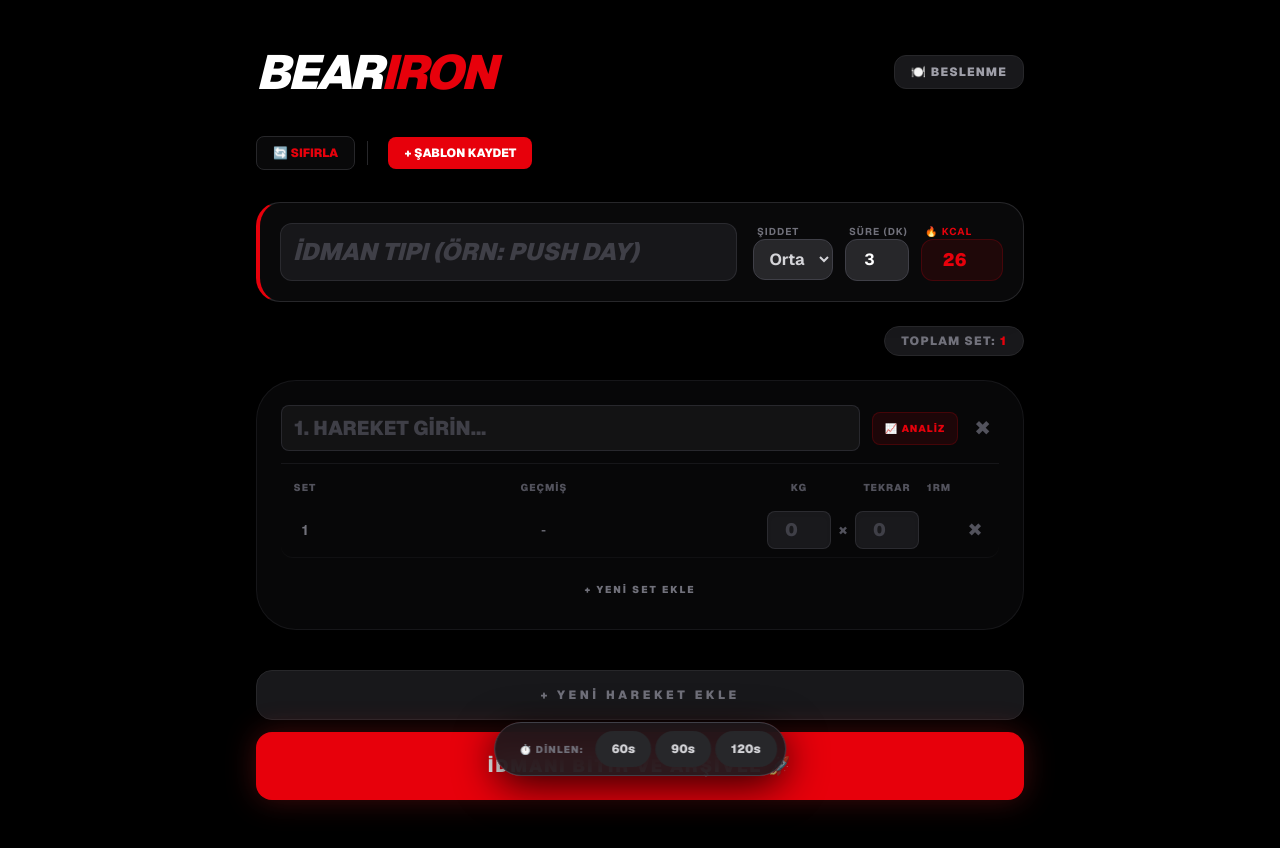
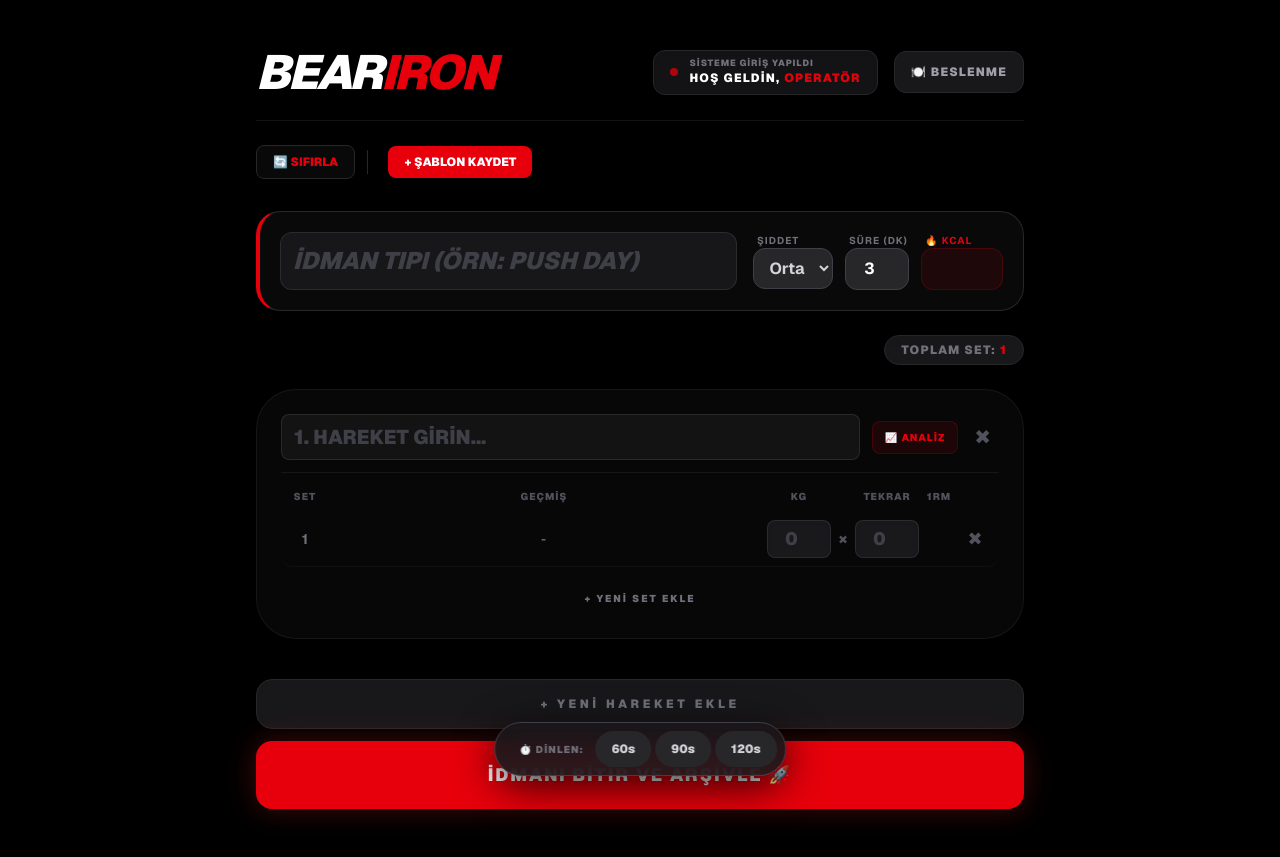
Before and after one commit to isencao/BearTrack, a Next.js app in the folder frontend/: page /workout in a window 1280 px wide. Built offline with nearby package versions, Linux system fonts and the light colour scheme.

Commit message:
arayüzsel değişimler

```diff
--- a/frontend/app/nutrition/page.tsx
+++ b/frontend/app/nutrition/page.tsx
@@ -27,6 +27,9 @@ export default function NutritionPage() {
   const dateInputRef = useRef<HTMLInputElement>(null);
   const [reportData, setReportData] = useState<any>(null);
   const [isReportLoading, setIsReportLoading] = useState(false);
+
+  // KULLANICI ADI STATE'İ (YENİ EKLENDİ)
+  const [username, setUsername] = useState<string>("OPERATÖR");
 
   const [profile, setProfile] = useState({
     weight: 103, height: 183, age: 23, activity: 1.55, goal: "cut"
@@ -127,11 +130,22 @@ export default function NutritionPage() {
   };
 
   const handleLogout = () => {
+  // 1. Tüm Bearguard tarayıcı kalıntılarını sil!
   localStorage.removeItem("bearToken");
+  localStorage.removeItem("bearProfile");
+  localStorage.removeItem("bearTemplates");
+
+  // 2. State'leri (Aktif Ekranı) Sıfırla
   setToken(null);
   setFoods([]);
   setAuthUsername("");
   setAuthPassword("");
+
+  // Eğer nutrition sayfasındaysan profili de sıfırla
+  if (typeof setProfile === 'function') {
+    setProfile({ weight: 0, height: 0, age: 0, activity: 1.55, goal: "cut" });
+  }
+
   setIsAuthModalOpen(true);
 };
 
@@ -148,6 +162,12 @@ export default function NutritionPage() {
       const res = await fetch(`${API_BASE}/api/profile`, { headers: authHeaders });
       if (res.ok) {
         const data = await res.json();
+
+        // KULLANICI ADINI KAYDET (Yeni eklendi)
+        if (data.username) {
+          setUsername(data.username);
+        }
+
         if (data.weight) {
           setProfile({
             weight: data.weight,
@@ -471,8 +491,8 @@ export default function NutritionPage() {
     <main className="min-h-screen bg-black text-zinc-100 p-6 md:p-12 font-sans selection:bg-yellow-500 selection:text-black">
       <div className="max-w-5xl mx-auto print:hidden">
 
-        {/* HEADER */}
-        <header className="flex flex-col md:flex-row justify-between items-start md:items-center mb-8 gap-4 border-b border-zinc-800 pb-8">
+        {/* HEADER (YENİ ROZET TASARIMIYLA GÜNCELLENDİ) */}
+        <header className="flex flex-col md:flex-row justify-between items-start md:items-center pb-6 border-b border-zinc-800/50 mb-6 gap-4">
           <Link href="/">
             <div className="hover:opacity-80 transition-opacity cursor-pointer">
               <h1 className="text-5xl font-black italic tracking-tighter text-white">
@@ -481,7 +501,19 @@ export default function NutritionPage() {
               <p className="text-zinc-500 font-medium mt-1 uppercase tracking-widest text-xs">Bearguard Beslenme Sistemi</p>
             </div>
           </Link>
+
           <div className="flex flex-wrap items-center gap-3">
+
+            {/* HOŞ GELDİN ROZETİ (SARI KONSEPT) */}
+            <div className="flex items-center gap-3 bg-zinc-900/80 border border-zinc-800 px-4 py-2 rounded-xl shadow-inner select-none hidden md:flex">
+              <div className="relative flex items-center justify-center">
+                <div className="w-2 h-2 bg-yellow-500 rounded-full animate-pulse"></div>
+              </div>
+              <div className="flex flex-col">
+                <span className="text-[9px] text-zinc-500 font-black uppercase tracking-widest leading-none mb-0.5">SİSTEME GİRİŞ YAPILDI</span>
+                <span className="text-xs text-white font-black uppercase tracking-widest">HOŞ GELDİN, <span className="text-yellow-500">{username}</span></span>
+              </div>
+            </div>
 
             <button onClick={fetchWeeklyReport} disabled={isReportLoading} className="bg-blue-500/10 border border-blue-500/30 hover:bg-blue-500 hover:text-white text-blue-400 py-2 px-4 rounded-xl transition-all text-xs font-black tracking-widest uppercase flex items-center gap-2">
               {isReportLoading ? "Yükleniyor..." : "📊 BEARGUARD RAPORU"}
--- a/frontend/app/workout/page.tsx
+++ b/frontend/app/workout/page.tsx
@@ -27,9 +27,11 @@ export default function WorkoutPage() {
   const [workoutName, setWorkoutName] = useState("");
   const [duration, setDuration] = useState(60);
   const [intensity, setIntensity] = useState(5.0);
-  const [userWeight, setUserWeight] = useState(103);
+  const [userWeight, setUserWeight] = useState<number>(0);
+  const [username, setUsername] = useState<string>("OPERATÖR");
   const [burnedCalories, setBurnedCalories] = useState(0);
   const [isLoading, setIsLoading] = useState(false);
+
 
   // ŞABLONLAR
   const [templates, setTemplates] = useState<{name: string, exercises: any[]}[]>([]);
@@ -63,24 +65,66 @@ export default function WorkoutPage() {
   const stopTimer = () => { setIsTimerActive(false); setTimer(0); };
   const formatTime = (ts: number) => `${Math.floor(ts / 60).toString().padStart(2, '0')}:${(ts % 60).toString().padStart(2, '0')}`;
 
-  // --- PROFİL VE KALORİ HESAPLAMA ---
+  // --- BAŞLANGIÇ VERİLERİNİ ÇEKME (KİLO, İSİM & ŞABLONLAR) ---
   useEffect(() => {
+    // 1. Şablonları Yükle
+    const savedTemplates = localStorage.getItem("bearTemplates");
+    if (savedTemplates) setTemplates(JSON.parse(savedTemplates));
+
+    // 2. Performans için önce LocalStorage'dan kiloyu al
     const savedProfile = localStorage.getItem("bearProfile");
     if (savedProfile) setUserWeight(JSON.parse(savedProfile).weight);
 
-    const savedTemplates = localStorage.getItem("bearTemplates");
-    if (savedTemplates) setTemplates(JSON.parse(savedTemplates));
+    // 3. Sonra veritabanından en güncel bilgileri çek
+    const fetchUserData = async () => {
+      const token = localStorage.getItem("bearToken");
+      if (!token) return;
+
+      try {
+        const res = await fetch("http://127.0.0.1:8000/api/profile", {
+          headers: { "Authorization": `Bearer ${token}` }
+        });
+        if (res.ok) {
+          const data = await res.json();
+          // Hem ismi hem de kiloyu güncelliyoruz
+          if (data.username) {
+            setUsername(data.username);
+          }
+          if (data.weight) {
+            setUserWeight(data.weight);
+          }
+        }
+      } catch (err) {
+        console.error("Kullanıcı bilgisi çekilemedi", err);
+      }
+    };
+
+    fetchUserData();
   }, []);
 
+  // --- DİNAMİK SÜRE VE KALORİ HESAPLAMA ---
   const totalSets = exercises.reduce((acc, ex) => acc + ex.sets.length, 0);
 
   useEffect(() => {
     setDuration(Math.max(1, Math.round(totalSets * 2.5)));
   }, [totalSets]);
 
+  // OTOMATİK KALORİ HESAPLAYICI
   useEffect(() => {
-    if (userWeight > 0) setBurnedCalories(Math.round(intensity * userWeight * (duration / 60)));
-  }, [duration, intensity, userWeight]);
+    // Kilo yoksa veya süre sıfırsa hesaplama yapma (NaN hatasını engeller)
+    if (!userWeight || !duration) {
+      setBurnedCalories(0);
+      return;
+    }
+
+    const weight = Number(userWeight);
+    const dur = Number(duration) / 60; // Dakikayı saate çevir
+    const met = Number(intensity);
+
+    const cal = met * weight * dur;
+    setBurnedCalories(Math.round(cal));
+  }, [userWeight, duration, intensity]);
+
 
   const getLocalISODate = (date: Date) => {
     const y = date.getFullYear(), m = String(date.getMonth() + 1).padStart(2, '0'), d = String(date.getDate()).padStart(2, '0');
@@ -221,15 +265,29 @@ export default function WorkoutPage() {
       <div className="max-w-3xl mx-auto space-y-6 animate-fade-in">
 
         {/* HEADER */}
-        <header className="flex justify-between items-center pb-4">
+        <header className="flex flex-col md:flex-row justify-between items-start md:items-center pb-6 border-b border-zinc-800/50 mb-6 gap-4">
           <Link href="/">
             <h1 className="text-3xl md:text-5xl font-black italic tracking-tighter text-white hover:text-red-600 transition-all cursor-pointer">
               BEAR<span className="text-red-600">IRON</span>
             </h1>
           </Link>
-          <Link href="/nutrition" className="bg-zinc-900 border border-zinc-800 hover:border-red-600 text-zinc-400 py-2 px-4 rounded-xl transition-all text-xs font-black uppercase tracking-widest">
-            🍽️ BESLENME
-          </Link>
+
+          <div className="flex items-center gap-4">
+            {/* HOŞ GELDİN ROZETİ */}
+            <div className="flex items-center gap-3 bg-zinc-900/80 border border-zinc-800 px-4 py-2 rounded-xl shadow-inner select-none">
+              <div className="relative flex items-center justify-center">
+                <div className="w-2 h-2 bg-red-600 rounded-full animate-pulse"></div>
+              </div>
+              <div className="flex flex-col">
+                <span className="text-[9px] text-zinc-500 font-black uppercase tracking-widest leading-none mb-0.5">SİSTEME GİRİŞ YAPILDI</span>
+                <span className="text-xs text-white font-black uppercase tracking-widest">HOŞ GELDİN, <span className="text-red-600">{username}</span></span>
+              </div>
+            </div>
+
+            <Link href="/nutrition" className="bg-zinc-900 border border-zinc-800 hover:border-red-600 text-zinc-400 py-3 px-4 rounded-xl transition-all text-xs font-black uppercase tracking-widest h-full flex items-center">
+              🍽️ BESLENME
+            </Link>
+          </div>
         </header>
 
         {/* ŞABLON ŞERİDİ */}
@@ -283,7 +341,7 @@ export default function WorkoutPage() {
 
         <div className="flex justify-end">
            <span className="bg-zinc-900 border border-zinc-800 px-4 py-1.5 rounded-full text-xs font-black text-zinc-500 tracking-widest uppercase shadow-md">
-             TOPLAM SET: <span className="text-red-600">{totalSets}</span>
+              TOPLAM SET: <span className="text-red-600">{totalSets}</span>
            </span>
         </div>
 
```
Also changed, not shown: 1 other file (tests, documents, lock files or other folders). Lines whose indentation alone changed are shown as unchanged.
